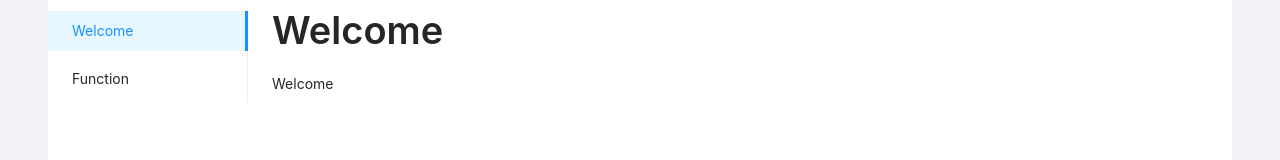
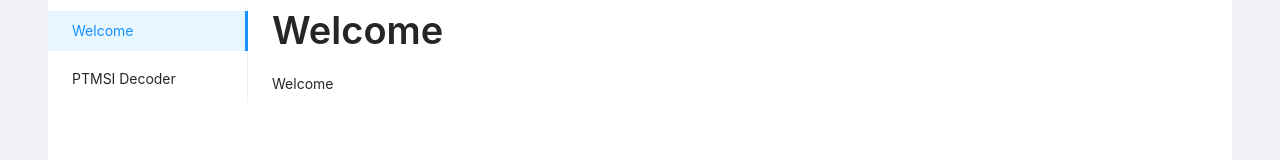
Before and after one commit to EwenLan/core-network-toolkits, a React (Create React App) app: page /home/welcome in a window 1280 px wide. Shown: the part 145-305 px from the top of the page. Built offline with nearby package versions, Linux system fonts and the light colour scheme.

Commit message:
add ptmsi decoder

```diff
--- a/src/pages/home/function.tsx
+++ /dev/null
@@ -1,9 +0,0 @@
-import { TitledFunction } from "../../templates/titledfunction"
-import { Typography } from "antd"
-const { Text } = Typography
-
-export function Func() {
-    return (
-        <TitledFunction title="Function" content={<Text>Function</Text>} />
-    )
-}
--- /dev/null
+++ b/src/pages/home/ptmsi.tsx
@@ -0,0 +1,65 @@
+import { Col, Input, InputNumber, Row } from "antd"
+import { useState } from "react"
+import { TitledFunction } from "../../templates/titledfunction"
+import { Typography } from "antd"
+const { Text } = Typography
+
+const nriStartedBitPosition = 24n
+const nriBitMask = 0x00ffffffn
+
+export function PTMSIDecoder() {
+    return (
+        <TitledFunction title="PTMSI Decoder" content={<PTMSIDecoderApp />} />
+    )
+}
+
+interface decodeInputPropsType {
+    ptmsi: bigint
+    nriLength: bigint
+}
+
+
+// DD1B4053 => 3
+// F41C9A07 => 3
+function PTMSIDecoderApp() {
+    const [ptmsi, setPtmsi] = useState(0n)
+    const [nriLength, setNRILength] = useState(5n)
+    return (
+        <div>
+            <Row align="middle" gutter={[64, 64]}>
+                <Col flex="120px">
+                    <Text>PTMSI</Text>
+                </Col>
+                <Col flex="auto">
+                    <Input placeholder="Hexadecimal PTMSI" onChange={(e) => {
+                        setPtmsi(BigInt(e.target.value))
+                    }}></Input>
+                </Col>
+            </Row>
+            <Row align="middle" gutter={[64, 64]}>
+                <Col flex="120px">
+                    <Text>NRI Length</Text>
+                </Col>
+                <Col flex="auto">
+                    <InputNumber defaultValue={5} min={1} max={10} onChange={(e) => {
+                        setNRILength(BigInt(e))
+                    }} />
+                </Col>
+            </Row>
+            <DecodeResult ptmsi={ptmsi} nriLength={nriLength} />
+        </div>
+    )
+}
+
+function DecodeResult(props: decodeInputPropsType) {
+    const shiftSteps = nriStartedBitPosition - props.nriLength
+    console.log(`nri len: ${props.nriLength}`)
+    console.log(`ptmsi: ${props.ptmsi}`)
+    const maskedPtmsi = props.ptmsi & nriBitMask
+    console.log(`masked ptmsi: ${maskedPtmsi.toString()}`)
+    const nri = maskedPtmsi >> shiftSteps
+    console.log(`nri: ${nri.toString()}`)
+    return (
+        <p>{JSON.stringify(nri)}</p>
+    )
+}
--- a/src/routes/home.tsx
+++ b/src/routes/home.tsx
@@ -1,11 +1,11 @@
 import { RouteGroup } from "../common/route"
-import { Func } from "../pages/home/function"
+import { PTMSIDecoder } from "../pages/home/ptmsi"
 import { Welcome } from "../pages/home/welcome"
 
 export const HomeIndex = RouteGroup({
     pathPrefix: "/home",
     routes: [
         { pathName: "welcome", title: "Welcome", element: <Welcome /> },
-        { pathName: "function", title: "Function", element: <Func /> },
+        { pathName: "ptmsi", title: "PTMSI Decoder", element: <PTMSIDecoder /> },
     ]
 })
--- a/tsconfig.json
+++ b/tsconfig.json
@@ -1,6 +1,6 @@
 {
     "compilerOptions": {
-    "target": "es5",
+        "target": "es2020",
         "lib": [
             "dom",
             "dom.iterable",
```
Lines whose indentation alone changed are shown as unchanged.
